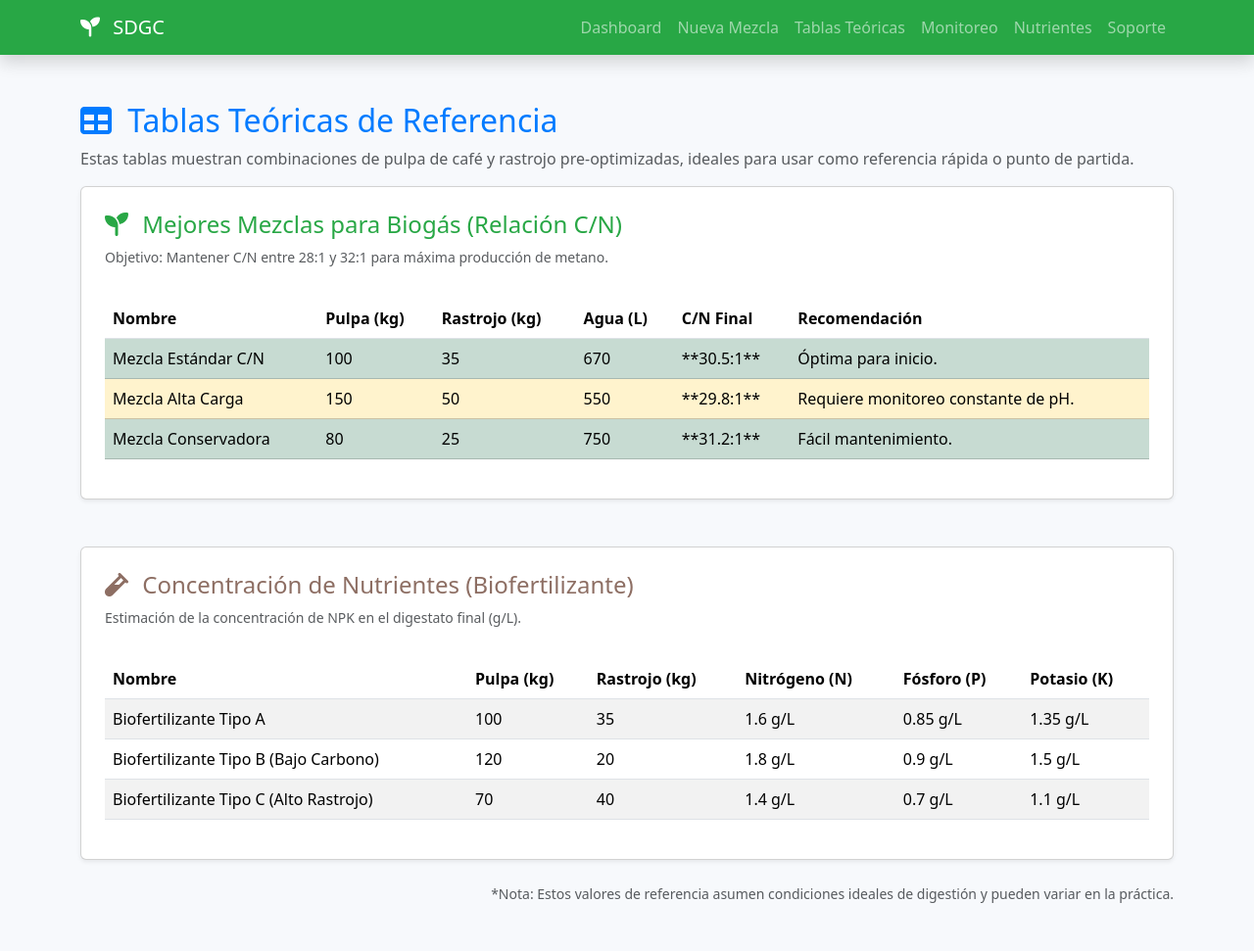
After one commit to RommelVargas/Bigestor, a Django app: page /tablas-teoricas/ in a window 1280 px wide. The commit adds this page. Shown: the whole page at 98% size. Run offline with Django 5.2, Linux system fonts and the light colour scheme.

Commit message:
actualizaciones

```diff
--- a/gestion/templates/gestion/base.html
+++ b/gestion/templates/gestion/base.html
@@ -7,23 +7,20 @@
 
     <link href="https://cdn.jsdelivr.net/npm/bootstrap@5.3.3/dist/css/bootstrap.min.css"
           rel="stylesheet">
-
     <link rel="stylesheet" href="https://cdnjs.cloudflare.com/ajax/libs/font-awesome/6.5.2/css/all.min.css">
 
     <style>
-        /* Estilos personalizados para los colores temáticos */
-        body { background-color: #f7f9fc; } /* Fondo claro */
-        .navbar { background-color: #28a745; } /* Verde principal */
-        .card-custom-bg { background-color: #f8f9fa; } /* Beige/Gris claro para tarjetas */
+        body { background-color: #f7f9fc; }
+        .navbar { background-color: #28a745; }
+        .card-custom-bg { background-color: #f8f9fa; }
         .text-green { color: #28a745; }
         .text-blue { color: #007bff; }
         .text-brown { color: #8d6e63; }
 
-        /* Estilos para estado del biodigestor (CORREGIDO: texto para amarillo) */
         .estado-verde { background-color: #28a745; color: white; }
         .estado-amarillo {
             background-color: #ffc107;
-            color: #343a40; /* Texto oscuro para fondo claro */
+            color: #343a40;
         }
         .estado-rojo { background-color: #dc3545; color: white; }
     </style>
@@ -43,10 +40,16 @@
                         <a class="nav-link" href="{% url 'nueva_mezcla' %}">Nueva Mezcla</a>
                     </li>
                     <li class="nav-item">
+                        <a class="nav-link" href="{% url 'tablas_teoricas' %}">Tablas Teóricas</a>
+                    </li>
+                    <li class="nav-item">
                         <a class="nav-link" href="{% url 'monitoreo' %}">Monitoreo</a>
                     </li>
                     <li class="nav-item">
                         <a class="nav-link" href="{% url 'nutrientes' %}">Nutrientes</a>
+                    </li>
+                    <li class="nav-item">
+                        <a class="nav-link" href="{% url 'servicio_al_cliente' %}">Soporte</a>
                     </li>
                 </ul>
             </div>
--- /dev/null
+++ b/gestion/templates/gestion/tablas_teoricas.html
@@ -0,0 +1,75 @@
+{% extends "gestion/base.html" %}
+{% block content %}
+<h2 class="text-blue"><i class="fas fa-table me-2"></i> Tablas Teóricas de Referencia</h2>
+<p class="text-muted">Estas tablas muestran combinaciones de pulpa de café y rastrojo pre-optimizadas, ideales para usar como referencia rápida o punto de partida.</p>
+
+<div class="row g-5">
+
+    <div class="col-12">
+        <div class="card shadow-sm p-4 bg-white">
+            <h4 class="text-green"><i class="fas fa-seedling me-2"></i> Mejores Mezclas para Biogás (Relación C/N)</h4>
+            <p class="small text-muted">Objetivo: Mantener C/N entre 28:1 y 32:1 para máxima producción de metano.</p>
+
+            <table class="table table-striped table-hover mt-3">
+                <thead>
+                    <tr>
+                        <th>Nombre</th>
+                        <th>Pulpa (kg)</th>
+                        <th>Rastrojo (kg)</th>
+                        <th>Agua (L)</th>
+                        <th>C/N Final</th>
+                        <th>Recomendación</th>
+                    </tr>
+                </thead>
+                <tbody>
+                    {% for mezcla in mezclas_biogas %}
+                    <tr class="table-{{ mezcla.alerta }}">
+                        <td>{{ mezcla.nombre }}</td>
+                        <td>{{ mezcla.pulpa_kg }}</td>
+                        <td>{{ mezcla.rastrojo_kg }}</td>
+                        <td>{{ mezcla.agua_L }}</td>
+                        <td>**{{ mezcla.cn_ratio }}**</td>
+                        <td>{{ mezcla.recomendacion }}</td>
+                    </tr>
+                    {% endfor %}
+                </tbody>
+            </table>
+        </div>
+    </div>
+
+    <div class="col-12">
+        <div class="card shadow-sm p-4 bg-white">
+            <h4 class="text-brown"><i class="fas fa-vial me-2"></i> Concentración de Nutrientes (Biofertilizante)</h4>
+            <p class="small text-muted">Estimación de la concentración de NPK en el digestato final (g/L).</p>
+
+            <table class="table table-striped table-hover mt-3">
+                <thead>
+                    <tr>
+                        <th>Nombre</th>
+                        <th>Pulpa (kg)</th>
+                        <th>Rastrojo (kg)</th>
+                        <th>Nitrógeno (N)</th>
+                        <th>Fósforo (P)</th>
+                        <th>Potasio (K)</th>
+                    </tr>
+                </thead>
+                <tbody>
+                    {% for mezcla in mezclas_nutrientes %}
+                    <tr>
+                        <td>{{ mezcla.nombre }}</td>
+                        <td>{{ mezcla.pulpa_kg }}</td>
+                        <td>{{ mezcla.rastrojo_kg }}</td>
+                        <td>{{ mezcla.N_gL }} g/L</td>
+                        <td>{{ mezcla.P_gL }} g/L</td>
+                        <td>{{ mezcla.K_gL }} g/L</td>
+                    </tr>
+                    {% endfor %}
+                </tbody>
+            </table>
+        </div>
+    </div>
+</div>
+<p class="small text-end mt-4 text-muted">
+    *Nota: Estos valores de referencia asumen condiciones ideales de digestión y pueden variar en la práctica.
+</p>
+{% endblock content %}
--- a/gestion/urls.py
+++ b/gestion/urls.py
@@ -17,4 +17,10 @@ urlpatterns = [
 
     # 5. Nutrientes / Impacto (URL: /nutrientes/)
     path('nutrientes/', views.nutrientes, name='nutrientes'),
+
+    # 6. Soporte / Servicio al Cliente (URL: /soporte/)
+    path('soporte/', views.servicio_al_cliente, name='servicio_al_cliente'),
+
+    # 7. Tablas Teóricas (URL: /tablas-teoricas/)
+    path('tablas-teoricas/', views.tablas_teoricas, name='tablas_teoricas'),
 ]
--- a/gestion/views.py
+++ b/gestion/views.py
@@ -131,3 +131,31 @@ def nutrientes(request):
         'co2_ahorro': 50, # kg
     }
     return render(request, 'gestion/nutrientes.html', data)
+
+# 6. Soporte / Servicio al Cliente
+def servicio_al_cliente(request):
+    """Muestra la página de soporte y contacto."""
+    return render(request, 'gestion/servicio_al_cliente.html')
+
+# 7. Tablas Teóricas
+def tablas_teoricas(request):
+    """Muestra las tablas de referencia con mezclas precalculadas."""
+    # Datos de referencia para mezclas óptimas (simulados)
+    mezclas_biogas = [
+        {'id': 1, 'nombre': 'Mezcla Estándar C/N', 'pulpa_kg': 100, 'rastrojo_kg': 35, 'agua_L': 670, 'cn_ratio': '30.5:1', 'recomendacion': 'Óptima para inicio.', 'alerta': 'success'},
+        {'id': 2, 'nombre': 'Mezcla Alta Carga', 'pulpa_kg': 150, 'rastrojo_kg': 50, 'agua_L': 550, 'cn_ratio': '29.8:1', 'recomendacion': 'Requiere monitoreo constante de pH.', 'alerta': 'warning'},
+        {'id': 3, 'nombre': 'Mezcla Conservadora', 'pulpa_kg': 80, 'rastrojo_kg': 25, 'agua_L': 750, 'cn_ratio': '31.2:1', 'recomendacion': 'Fácil mantenimiento.', 'alerta': 'success'},
+    ]
+
+    # Datos de referencia para concentraciones de nutrientes (simulados)
+    mezclas_nutrientes = [
+        {'id': 1, 'nombre': 'Biofertilizante Tipo A', 'pulpa_kg': 100, 'rastrojo_kg': 35, 'N_gL': 1.6, 'P_gL': 0.85, 'K_gL': 1.35},
+        {'id': 2, 'nombre': 'Biofertilizante Tipo B (Bajo Carbono)', 'pulpa_kg': 120, 'rastrojo_kg': 20, 'N_gL': 1.8, 'P_gL': 0.9, 'K_gL': 1.5},
+        {'id': 3, 'nombre': 'Biofertilizante Tipo C (Alto Rastrojo)', 'pulpa_kg': 70, 'rastrojo_kg': 40, 'N_gL': 1.4, 'P_gL': 0.7, 'K_gL': 1.1},
+    ]
+
+    context = {
+        'mezclas_biogas': mezclas_biogas,
+        'mezclas_nutrientes': mezclas_nutrientes,
+    }
+    return render(request, 'gestion/tablas_teoricas.html', context)
```
Also changed, not shown: gestion/templates/gestion/nueva_mezcla.html (+41 -8 lines), gestion/templates/gestion/servicio_al_cliente.html (added, +39 -0 lines).
